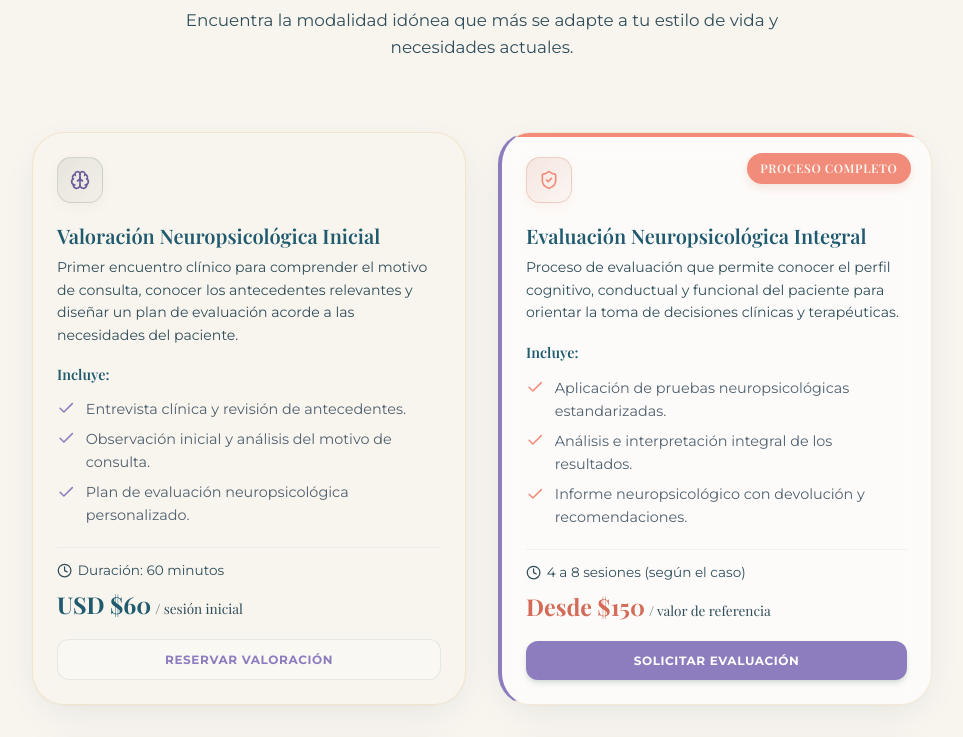
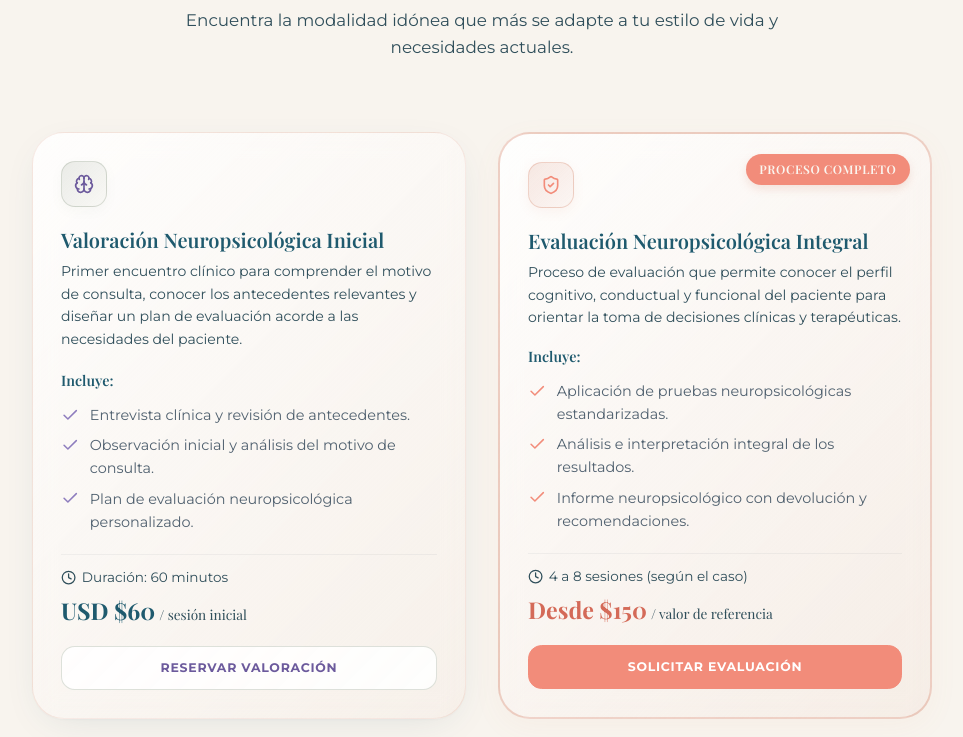
Before and after one commit to MAXVMVS/psic-damarispazmino, a React (Vite) app: page / in a window 1280 px wide. Shown: the part 2800-3537 px from the top of the page, without its empty margins (158-1121 px from the left). Built offline with nearby package versions, Linux system fonts and the light colour scheme; no server answers; a web font is replaced by a local one.

Commit message:
design: mix premium card visual styles (glassmorphism color tints, metallic hover borders, cascading checkmark bounce, and liquid sweep buttons)

```diff
--- a/src/index.css
+++ b/src/index.css
@@ -726,53 +726,54 @@ section {
   -webkit-backdrop-filter: blur(12px);
   border: 1px solid var(--border-glass);
   border-radius: 2rem;
-  padding: 1.5rem;
+  padding: 1.75rem;
   box-shadow: var(--shadow-premium);
   display: flex;
   flex-direction: column;
   width: 100%;
   min-height: 360px; /* Closer to a square shape */
-  transition: var(--transition-spring);
+  transition: all 0.4s cubic-bezier(0.175, 0.885, 0.32, 1.275);
   position: relative;
   overflow: hidden;
 }
 
-.service-card::before {
-  content: '';
-  position: absolute;
-  top: 0;
-  left: 0;
-  width: 100%;
-  height: 4px;
-  background-color: var(--color-sage);
-  opacity: 0;
-  transition: var(--transition-smooth);
-}
-
-.service-card:nth-child(2)::before {
-  background-color: var(--color-terracotta);
-}
-
 .service-card:hover {
-  transform: translateY(-8px) scale(1.02);
-  box-shadow: var(--shadow-hover);
-  background-color: rgba(255, 255, 255, 0.65);
-}
-
-.service-card:hover::before {
-  opacity: 1;
-}
-
-.service-card.recommended {
-  border-left: 4px solid var(--color-sage);
-  border-top: 1px solid var(--border-glass);
-  border-right: 1px solid var(--border-glass);
-  border-bottom: 1px solid var(--border-glass);
-  background-color: rgba(255, 255, 255, 0.65);
-}
-
-.service-card.recommended::before {
-  opacity: 1;
+  transform: translateY(-8px) scale(1.015);
+  background-color: rgba(255, 255, 255, 0.88);
+}
+
+/* Card Category Tints & Borders */
+
+/* 1. Neuropsicología (Card 1 & 2) */
+#service-card-eval-inicial {
+  background: linear-gradient(135deg, rgba(255, 255, 255, 0.85) 0%, rgba(211, 132, 107, 0.03) 100%);
+  border: 1px solid rgba(211, 132, 107, 0.16);
+}
+#service-card-eval-inicial:hover {
+  border-color: rgba(211, 132, 107, 0.45);
+  box-shadow: 0 15px 35px rgba(211, 132, 107, 0.12), 0 0 15px rgba(211, 132, 107, 0.04);
+}
+
+#service-card-eval-integral {
+  background: linear-gradient(135deg, rgba(255, 255, 255, 0.88) 0%, rgba(211, 132, 107, 0.06) 100%);
+  border: 2px solid rgba(211, 132, 107, 0.35);
+  box-shadow: 0 8px 30px rgba(211, 132, 107, 0.05);
+}
+#service-card-eval-integral:hover {
+  border-color: rgba(211, 132, 107, 0.6);
+  box-shadow: 0 18px 40px rgba(211, 132, 107, 0.16), 0 0 20px rgba(211, 132, 107, 0.06);
+}
+
+/* 2. Sesiones Clínicas (Card 3 & 4) */
+#service-card-online,
+#service-card-presencial {
+  background: linear-gradient(135deg, rgba(255, 255, 255, 0.85) 0%, rgba(121, 137, 114, 0.04) 100%);
+  border: 1px solid rgba(121, 137, 114, 0.2);
+}
+#service-card-online:hover,
+#service-card-presencial:hover {
+  border-color: rgba(121, 137, 114, 0.45);
+  box-shadow: 0 15px 35px rgba(121, 137, 114, 0.12), 0 0 15px rgba(121, 137, 114, 0.04);
 }
 
 .badge-recommended {
@@ -1012,14 +1013,9 @@ section {
   border-top: 1px solid rgba(28, 45, 60, 0.06);
 }
 
+/* Horizontal button helper margin */
 .service-cta-btn-horizontal {
-  width: 100%;
   margin-top: 1.5rem;
-  background-color: var(--color-sage-dark);
-}
-
-.service-cta-btn-horizontal:hover {
-  background-color: var(--color-navy);
 }
 
 @media (max-width: 900px) {
@@ -1048,15 +1044,129 @@ section {
 }
 
 
-.service-card:nth-child(2) .service-cta-btn.btn-premium {
-  background-color: var(--color-sage);
+/* Category-specific button colors & liquid sweeps */
+.service-cta-btn.btn-premium,
+.service-cta-btn-horizontal {
+  position: relative;
+  overflow: hidden;
+  z-index: 1;
+  width: 100%;
+  padding: 0.85rem 1.25rem;
+  border-radius: 0.85rem;
+  font-size: 0.78rem;
+  font-weight: 700;
+  text-transform: uppercase;
+  letter-spacing: 0.06em;
+  font-family: var(--font-body);
+  transition: all 0.4s cubic-bezier(0.165, 0.84, 0.44, 1);
+  box-shadow: none;
+  border: 1px solid rgba(28, 45, 60, 0.08);
+}
+
+.service-cta-btn.btn-premium::after,
+.service-cta-btn-horizontal::after {
+  content: '';
+  position: absolute;
+  top: 0;
+  left: -100%;
+  width: 100%;
+  height: 100%;
+  background: var(--color-navy);
+  transition: all 0.4s cubic-bezier(0.165, 0.84, 0.44, 1);
+  z-index: -1;
+}
+
+.service-cta-btn.btn-premium:hover::after,
+.service-cta-btn-horizontal:hover::after {
+  left: 0;
+}
+
+.service-cta-btn.btn-premium:hover,
+.service-cta-btn-horizontal:hover {
+  color: #ffffff !important;
+  border-color: var(--color-navy);
+  box-shadow: 0 4px 15px rgba(28, 45, 60, 0.15);
+}
+
+/* 1. Sage category buttons (Card 1, 3, 4) */
+#service-card-eval-inicial .service-cta-btn.btn-premium,
+#service-card-online .service-cta-btn.btn-premium,
+#service-card-presencial .service-cta-btn.btn-premium {
+  background-color: rgba(255, 255, 255, 0.85);
+  color: var(--color-sage-dark);
+  border-color: rgba(121, 137, 114, 0.25);
+}
+
+#service-card-eval-inicial .service-cta-btn.btn-premium::after,
+#service-card-online .service-cta-btn.btn-premium::after,
+#service-card-presencial .service-cta-btn.btn-premium::after {
+  background: var(--color-sage-dark);
+}
+
+#service-card-eval-inicial .service-cta-btn.btn-premium:hover,
+#service-card-online .service-cta-btn.btn-premium:hover,
+#service-card-presencial .service-cta-btn.btn-premium:hover {
+  border-color: var(--color-sage-dark);
+  box-shadow: 0 4px 15px rgba(121, 137, 114, 0.25);
+}
+
+/* 2. Terracota category button (Card 2 - Recommended) */
+#service-card-eval-integral .service-cta-btn.btn-premium {
+  background-color: var(--color-terracotta);
   color: #ffffff;
-  border: none;
-  box-shadow: 0 4px 6px -1px rgba(141, 163, 153, 0.3), 0 2px 4px -2px rgba(141, 163, 153, 0.3);
-}
-
-.service-card:nth-child(2) .service-cta-btn.btn-premium:hover {
-  background-color: var(--color-sage-dark);
+  border-color: var(--color-terracotta);
+}
+
+#service-card-eval-integral .service-cta-btn.btn-premium::after {
+  background: var(--color-terracotta-dark);
+}
+
+#service-card-eval-integral .service-cta-btn.btn-premium:hover {
+  border-color: var(--color-terracotta-dark);
+  box-shadow: 0 4px 15px rgba(211, 132, 107, 0.3);
+}
+
+/* 3. Gold/Sand category button (Card 5 - Horizontal) */
+.service-cta-btn-horizontal {
+  background-color: rgba(255, 255, 255, 0.85);
+  color: var(--color-sage-dark);
+  border-color: rgba(217, 189, 127, 0.4);
+}
+
+.service-cta-btn-horizontal::after {
+  background: var(--color-sage-dark);
+}
+
+.service-cta-btn-horizontal:hover {
+  border-color: var(--color-sage-dark);
+  box-shadow: 0 4px 15px rgba(121, 137, 114, 0.25);
+}
+
+/* Cascading bounce for checkmarks inside lists */
+@keyframes check-bounce {
+  0%, 100% { transform: scale(1); }
+  50% { transform: scale(1.3) translateY(-2.5px); }
+}
+
+.service-card:hover .service-features-list .service-feature-item:nth-child(1) svg {
+  animation: check-bounce 0.4s cubic-bezier(0.175, 0.885, 0.32, 1.275) 0.05s;
+}
+.service-card:hover .service-features-list .service-feature-item:nth-child(2) svg {
+  animation: check-bounce 0.4s cubic-bezier(0.175, 0.885, 0.32, 1.275) 0.12s;
+}
+.service-card:hover .service-features-list .service-feature-item:nth-child(3) svg {
+  animation: check-bounce 0.4s cubic-bezier(0.175, 0.885, 0.32, 1.275) 0.19s;
+}
+
+/* Horizontal card checks */
+.service-card-horizontal:hover .service-features-list .service-feature-item:nth-child(1) svg {
+  animation: check-bounce 0.4s cubic-bezier(0.175, 0.885, 0.32, 1.275) 0.05s;
+}
+.service-card-horizontal:hover .service-features-list .service-feature-item:nth-child(2) svg {
+  animation: check-bounce 0.4s cubic-bezier(0.175, 0.885, 0.32, 1.275) 0.12s;
+}
+.service-card-horizontal:hover .service-features-list .service-feature-item:nth-child(3) svg {
+  animation: check-bounce 0.4s cubic-bezier(0.175, 0.885, 0.32, 1.275) 0.19s;
 }
 
 /* --- SECCIÓN FAQ --- */
```
